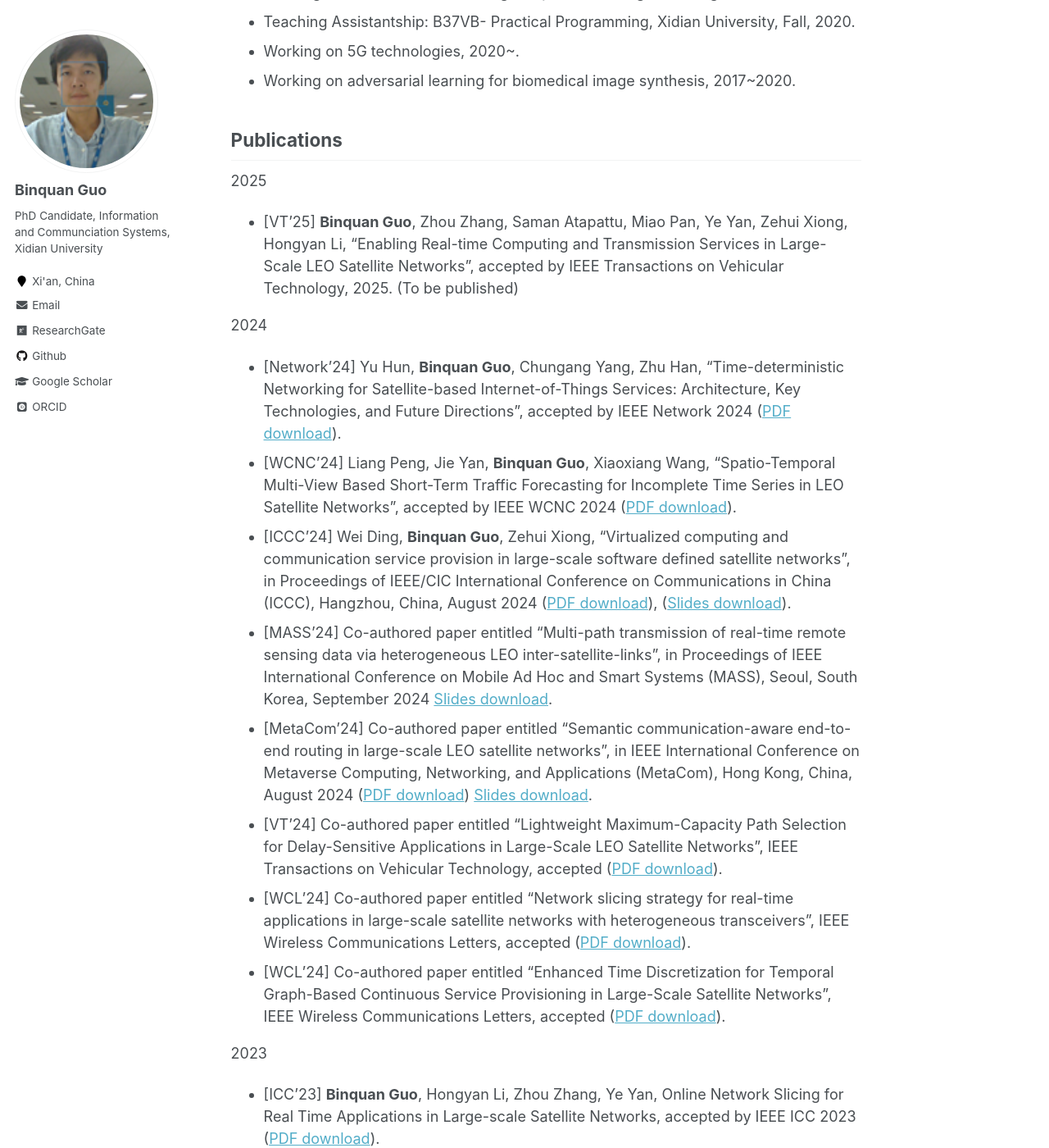
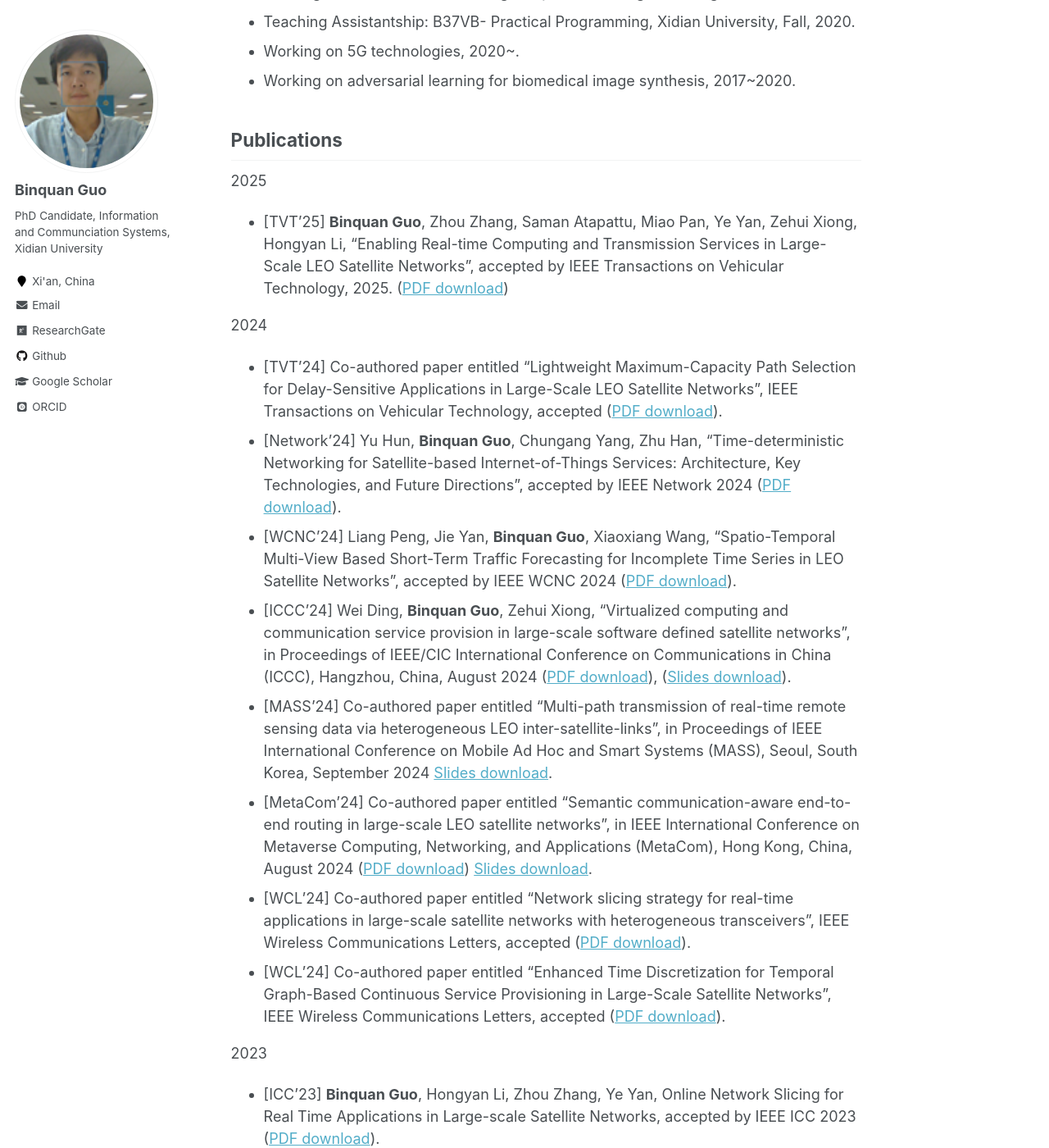
Before and after one commit to wilixx/wilixx.github.io, a Jekyll site: the page built from _pages/about.md, in a window 1280 px wide and 1400 px high, scrolled down 2503 px. Shown: the whole window at 82% size. Built offline with Jekyll 4.4.1, drawn with Linux system fonts in a browser that asks for light colours; some web fonts are replaced; some of the changed text lies outside the part shown.

Commit message:
Update about.md

```diff
--- a/_pages/about.md
+++ b/_pages/about.md
@@ -16,7 +16,7 @@ Life is a hard but precious journey. **If you are interested to collaborate with
 
 News
 ======
-* [3/2025]  **Binquan Guo**, Zhou Zhang, Saman Atapattu, Miao Pan, Ye Yan, Zehui Xiong, Hongyan Li, "Enabling Real-time Computing and Transmission Services in Large-Scale LEO Satellite Networks", accepted by IEEE Transactions on Vehicular Technology, 2025. (PDF available soon)
+* [3/2025]  **Binquan Guo**, Zhou Zhang, Saman Atapattu, Miao Pan, Ye Yan, Zehui Xiong, Hongyan Li, "Enabling Real-time Computing and Transmission Services in Large-Scale LEO Satellite Networks", accepted by IEEE Transactions on Vehicular Technology, 2025. ([PDF download](https://ieeexplore.ieee.org/document/10937133)).
 * [9/2024] Presented one co-authored paper in IEEE MASS 2024, in Seoul, South Korea.
 * [8/2024] Co-authored paper entitled "Virtualized computing and communication service provision in large-scale software defined satellite networks", in Proceedings of IEEE/CIC International Conference on Communications in China (ICCC), Hangzhou, China, August 2024.  ([PDF download](https://ieeexplore.ieee.org/document/10681883)), ([Slides download](https://github.com/wilixx/wilixx.github.io/blob/master/files/guo_ICCC2024_ppt_0808.pdf)).
 * Awarded 2024 Tencent Scholarship of Xidian University.
@@ -58,15 +58,15 @@ Activities
 Publications
 ------
 2025
-* [VT'25] **Binquan Guo**, Zhou Zhang, Saman Atapattu, Miao Pan, Ye Yan, Zehui Xiong, Hongyan Li, "Enabling Real-time Computing and Transmission Services in Large-Scale LEO Satellite Networks", accepted by IEEE Transactions on Vehicular Technology, 2025. (To be published)
+* [TVT'25] **Binquan Guo**, Zhou Zhang, Saman Atapattu, Miao Pan, Ye Yan, Zehui Xiong, Hongyan Li, "Enabling Real-time Computing and Transmission Services in Large-Scale LEO Satellite Networks", accepted by IEEE Transactions on Vehicular Technology, 2025. ([PDF download](https://ieeexplore.ieee.org/document/10937133))
 
 2024
+* [TVT'24] Co-authored paper entitled "Lightweight Maximum-Capacity Path Selection for Delay-Sensitive Applications in Large-Scale LEO Satellite Networks", IEEE Transactions on Vehicular Technology, accepted ([PDF download](https://ieeexplore.ieee.org/document/10797674)).
 * [Network'24] Yu Hun, **Binquan Guo**, Chungang Yang, Zhu Han, "Time-deterministic Networking for Satellite-based Internet-of-Things Services: Architecture, Key Technologies, and Future Directions", accepted by IEEE Network 2024 ([PDF download](https://ieeexplore.ieee.org/document/10477426)).
 * [WCNC'24] Liang Peng, Jie Yan, **Binquan Guo**, Xiaoxiang Wang, "Spatio-Temporal Multi-View Based Short-Term Traffic Forecasting for Incomplete Time Series in LEO Satellite Networks", accepted by IEEE WCNC 2024 ([PDF download](https://ieeexplore.ieee.org/document/10570573)).
 * [ICCC'24] Wei Ding, **Binquan Guo**, Zehui Xiong, "Virtualized computing and communication service provision in large-scale software defined satellite networks", in Proceedings of IEEE/CIC International Conference on Communications in China (ICCC), Hangzhou, China, August 2024 ([PDF download](https://ieeexplore.ieee.org/document/10681883)), ([Slides download](https://github.com/wilixx/wilixx.github.io/blob/master/files/guo_ICCC2024_ppt_0808.pdf)).
 * [MASS'24] Co-authored paper entitled  "Multi-path transmission of real-time remote sensing data via heterogeneous LEO inter-satellite-links", in Proceedings of IEEE International Conference on Mobile Ad Hoc and Smart Systems (MASS), Seoul, South Korea, September 2024 [Slides download](https://github.com/wilixx/wilixx.github.io/blob/master/files/MASS2024-Slides-0915.pdf).
 * [MetaCom'24] Co-authored paper entitled "Semantic communication-aware end-to-end routing in large-scale LEO satellite networks", in IEEE International Conference on Metaverse Computing, Networking, and Applications (MetaCom), Hong Kong, China, August 2024 ([PDF download](https://ieeexplore.ieee.org/document/10740143)) [Slides download](https://github.com/wilixx/wilixx.github.io/blob/master/files/GUO_metacom2024_ppt_0814.pdf).
-* [VT'24] Co-authored paper entitled "Lightweight Maximum-Capacity Path Selection for Delay-Sensitive Applications in Large-Scale LEO Satellite Networks", IEEE Transactions on Vehicular Technology, accepted ([PDF download](https://ieeexplore.ieee.org/document/10797674)).
 * [WCL'24] Co-authored paper entitled "Network slicing strategy for real-time applications in large-scale satellite networks with heterogeneous transceivers", IEEE Wireless Communications Letters, accepted ([PDF download](https://ieeexplore.ieee.org/document/10540358)).
 * [WCL'24] Co-authored paper entitled "Enhanced Time Discretization for Temporal Graph-Based Continuous Service Provisioning in Large-Scale Satellite Networks", IEEE Wireless Communications Letters, accepted ([PDF download](https://ieeexplore.ieee.org/document/10612837)).
 
```
